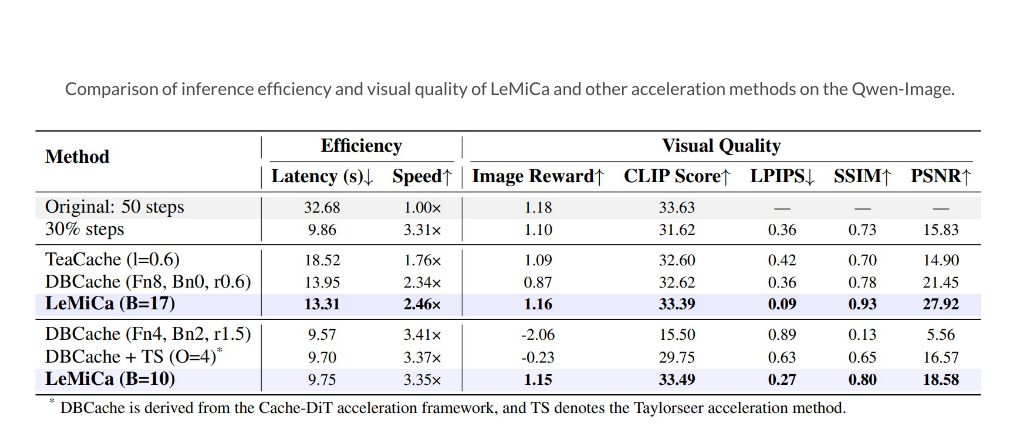
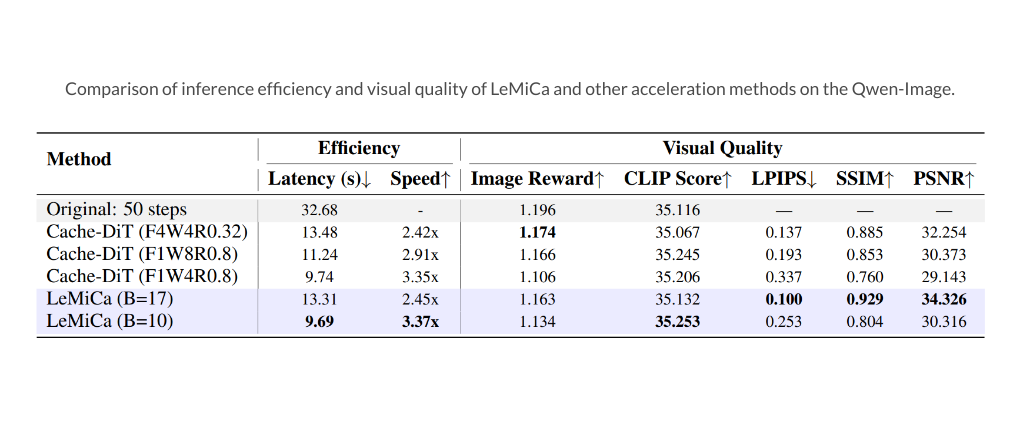
Before and after one commit to UnicomAI/UnicomAI.github.io, a plain HTML site: page LeMiCa/index.html in a window 1280 px wide. Shown: the part 6328-6771 px from the top of the page, without its empty margins (130-1151 px from the left). Drawn offline with nearby package versions, Linux system fonts and the light colour scheme; some icons are missing; a web font is replaced by a local one.

Commit message:
update qw_table

```diff
--- a/LeMiCa/index.html
+++ b/LeMiCa/index.html
@@ -583,7 +583,7 @@
 
     <div style="text-align:center;">
       <img
-        src="./static/images/qw-tb.jpg"
+        src="./static/images/qw-tb.png"
         alt="Table comparing LeMiCa with other acceleration methods on Qwen-Image"
         style="max-width:100%; height:auto;"
       />
```
Also changed, not shown: LeMiCa/static/images/qw-tb.jpg (deleted), LeMiCa/static/images/qw-tb.png (added).
